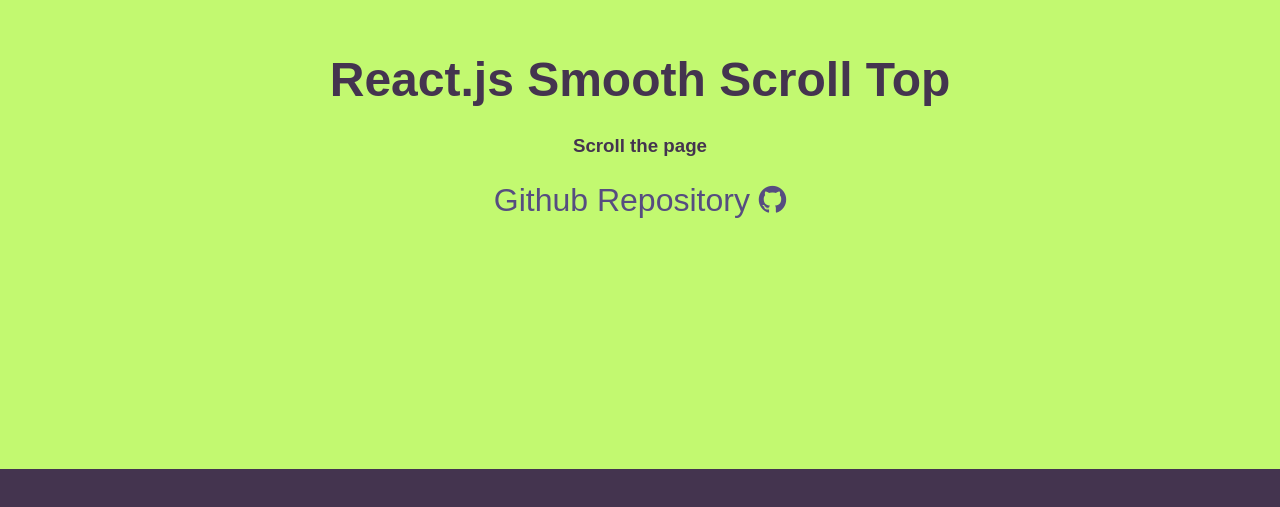
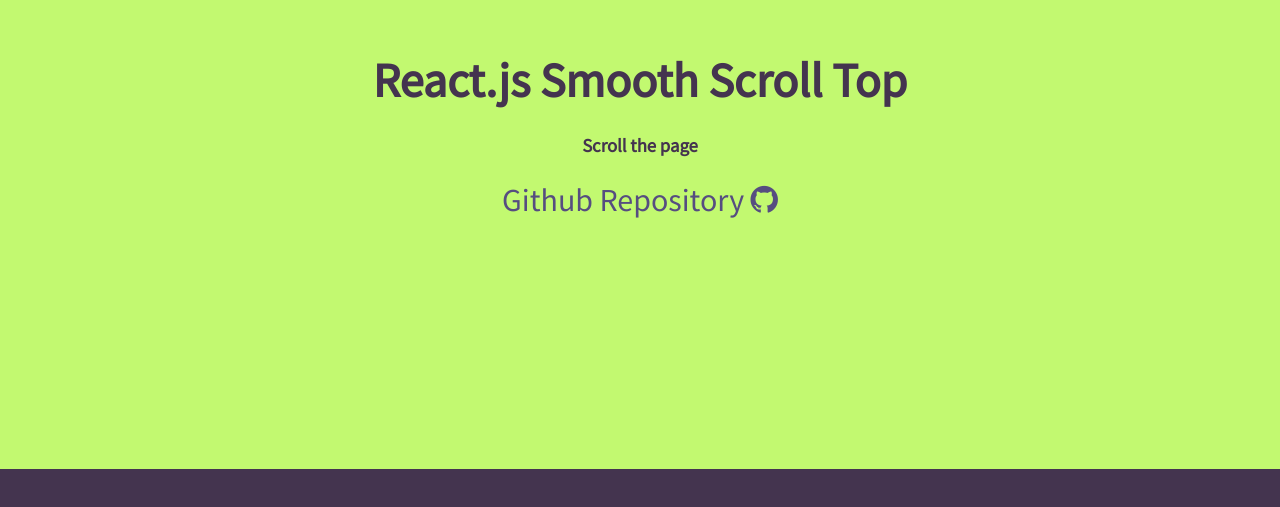
Before and after one commit to davipm/react-smooth-scroll-to-top, a React (Create React App) app: page / in a window 1280 px wide. Shown: the part 201-708 px from the top of the page. Built offline with nearby package versions, Linux system fonts and the light colour scheme.

Commit message:
update dependencies

```diff
--- a/public/index.html
+++ b/public/index.html
@@ -5,20 +5,7 @@
     <link rel="shortcut icon" href="%PUBLIC_URL%/favicon.ico" />
     <meta name="viewport" content="width=device-width, initial-scale=1" />
     <meta name="theme-color" content="#000000" />
-    <!--
-      manifest.json provides metadata used when your web app is installed on a
-      user's mobile device or desktop. See https://developers.google.com/web/fundamentals/web-app-manifest/
-    -->
     <link rel="manifest" href="%PUBLIC_URL%/manifest.json" />
-    <!--
-      Notice the use of %PUBLIC_URL% in the tags above.
-      It will be replaced with the URL of the `public` folder during the build.
-      Only files inside the `public` folder can be referenced from the HTML.
-
-      Unlike "/favicon.ico" or "favicon.ico", "%PUBLIC_URL%/favicon.ico" will
-      work correctly both with client-side routing and a non-root public URL.
-      Learn how to configure a non-root public URL by running `npm run build`.
-    -->
     <!-- Global site tag (gtag.js) - Google Analytics -->
     <script async src="https://www.googletagmanager.com/gtag/js?id=UA-144113765-1"></script>
     <script>
@@ -28,21 +15,16 @@
 
       gtag('config', 'UA-144113765-1');
     </script>
+
     <link rel="stylesheet" href="https://stackpath.bootstrapcdn.com/font-awesome/4.7.0/css/font-awesome.min.css">
+
+    <link rel="preconnect" href="https://fonts.gstatic.com">
+    <link href="https://fonts.googleapis.com/css2?family=Source+Sans+Pro&display=swap" rel="stylesheet">
+
     <title>React Smooth Scroll</title>
   </head>
   <body>
     <noscript>You need to enable JavaScript to run this app.</noscript>
     <div id="root"></div>
-    <!--
-      This HTML file is a template.
-      If you open it directly in the browser, you will see an empty page.
-
-      You can add webfonts, meta tags, or analytics to this file.
-      The build step will place the bundled scripts into the <body> tag.
-
-      To begin the development, run `npm start` or `yarn start`.
-      To create a production bundle, use `npm run build` or `yarn build`.
-    -->
   </body>
 </html>
--- a/src/assets/main.css
+++ /dev/null
@@ -1,61 +0,0 @@
-@import url('https://fonts.googleapis.com/css?family=Source+Sans+Pro:200,300,400');
-
-body {
-  margin: 0;
-  padding: 0;
-  font-size: 16px;
-  font-weight: normal;
-  font-style: normal;
-  font-family: 'Source Sans Pro', sans-serif;
-  text-align: left;
-  line-height: 1.5;
-  color: #44344F;
-  background-color: #FFFFFF;
-}
-
-h1 {
-  margin-top: 0;
-  margin-bottom: 1rem;
-  font-size: 3rem;
-}
-
-h3 {
-  margin-top: 0;
-  margin-bottom: 1rem;
-}
-
-a {
-  text-decoration: none;
-  font-size: 2rem;
-  color: #564D80;
-  -webkit-transition: all .15s ease-in-out;
-  -moz-transition: all .15s ease-in-out;
-  -ms-transition: all .15s ease-in-out;
-  -o-transition: all .15s ease-in-out;
-  transition: all .15s ease-in-out;
-}
-
-a:hover {
-  color: #44344F;
-}
-
-.box {
-  height: 550px;
-  padding: 60px;
-}
-
-.item-1 {
-  display: flex;
-  flex-direction: column;
-  justify-content: center;
-  align-items: center;
-  background-color: #C2F970;
-}
-
-.item-2 {
-  background-color: #44344F;
-}
-
-.item-3 {
-  background-color: #564D80;
-}
```
Also changed, not shown: package.json (+6 -5 lines), 2 other files (tests, documents, lock files or other folders).
